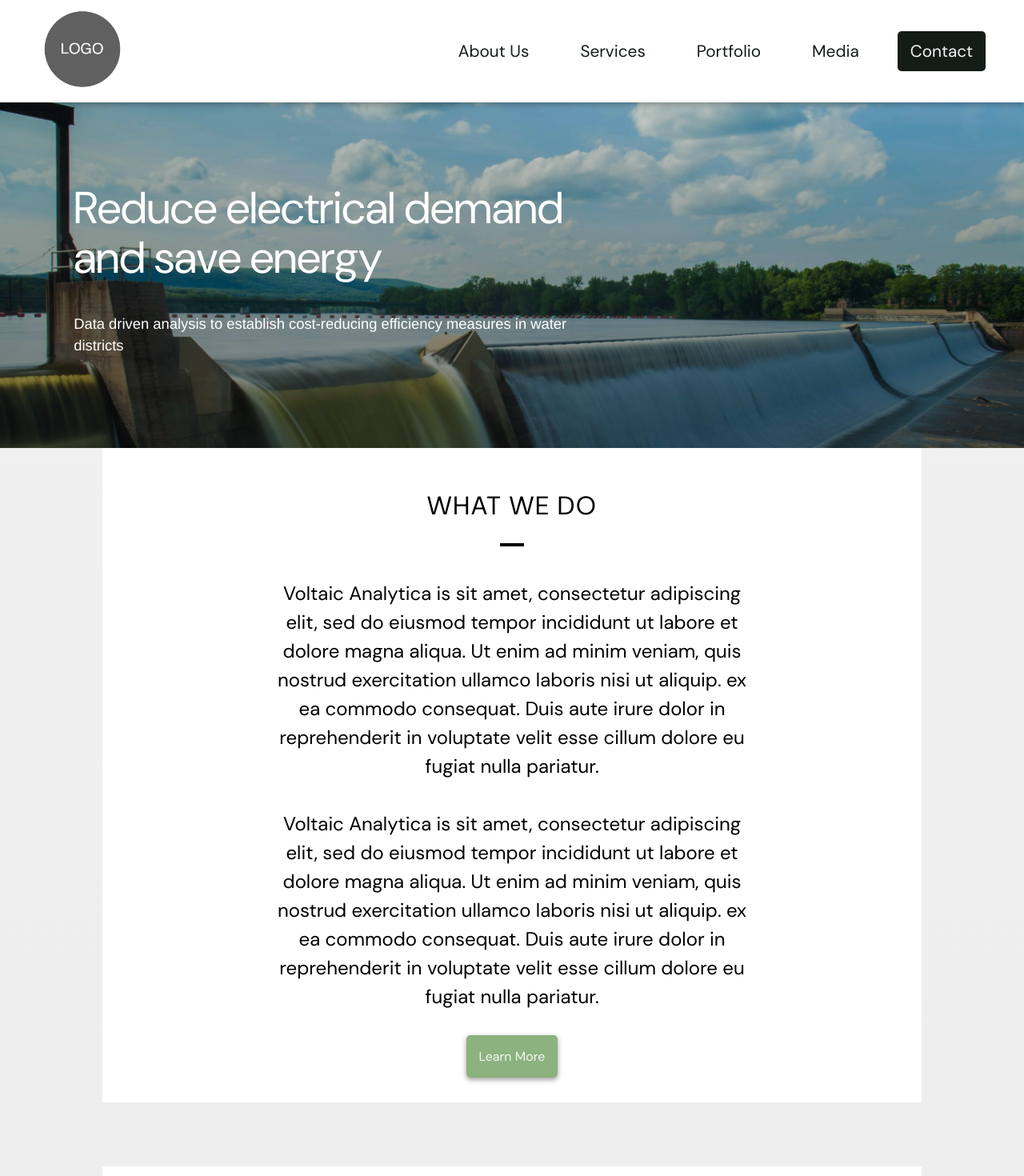
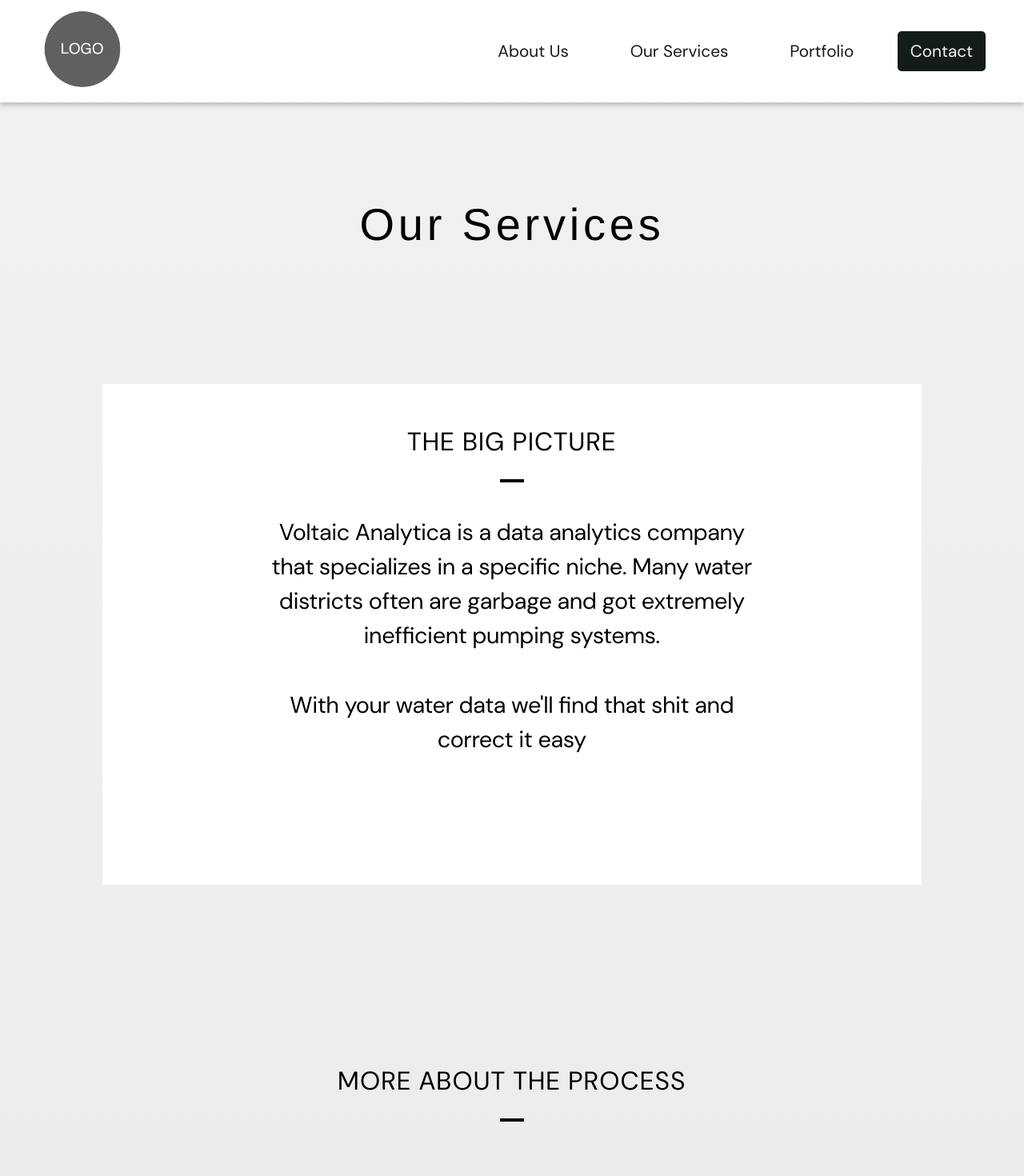
Before and after one commit to wangaj4/voltaic, a React (Create React App) app: page /services in a window 1280 px wide. Shown: the top 1470 px of the page at 80% size. Built offline with nearby package versions, Linux system fonts and the light colour scheme.

Commit message:
minor updates, add buttons, remove media page

```diff
--- a/src/About.js
+++ b/src/About.js
@@ -1,7 +1,9 @@
 import './main.css';
 import './About.css';
 
-import React, {useState, useEffect, Fragment} from 'react';
+import React, {useState, useEffect, useRef} from 'react';
+
+import { useLocation } from 'react-router-dom';
 
 import profile1 from './img/temppro.png';
 import profile2 from './img/temppro.png';
@@ -20,12 +22,17 @@
 
 function About() {
 
-
+    const scrollToRef = useRef(null);
+    const location = useLocation();
     useEffect(()=>{
         window.scrollTo({
             top:0,
             behavior: "instant"
         });
+        if (scrollToRef.current && location.hash === '#team') {
+            scrollToRef.current.scrollIntoView({ behavior: 'smooth' });
+        }
+
         window.addEventListener('scroll',aboutTransitions);
         setTimeout(()=>{
             document.getElementsByClassName("encompass")[0].classList.remove("fade");
@@ -98,7 +105,7 @@
     return (
         <div className={"encompass fade"}>
             <div className={"titleBanner2"}>
-                <div className={"bannerTitle"}>
+                <div className={"bannerTitle"} data-aos = "fade-up" data-aos-duration="800">
                     About Us
                 </div>
             </div>
@@ -108,7 +115,7 @@
                     <div className={"centerHeader"}>UC Riverside</div>
                     <div className={"separateBar"}/>
                     <div className={"centerText"}>
-                        Our company originates from a team working directly under the University of California Riverside, personally led by Dr Sadrul Ula,
+                        Our company originates from a team working directly for the University of California - Riverside, led by Dr Sadrul Ula,
                         Principal Investigator of Microgrids and Energy Infrastructure at the University's College of Engineering.
                         <br/><br/>
                         Under the University's programs, we have already served various water districts across Southern California, allowing them to operate under more efficient conditions and scheduling.
@@ -163,7 +170,7 @@
 
             <div className='spacer'/>
 
-            <div className={"centerHeader"}>OUR LEADERSHIP</div>
+            <div className={"centerHeader"} id = "team" ref={scrollToRef}>OUR LEADERSHIP</div>
             <div className={"separateBar"}/>
             <div className='carouselContainer'>
                 <div id='carouselNav'>
--- a/src/App.js
+++ b/src/App.js
@@ -36,7 +36,6 @@
               <Route path="/about" element={<About />} />
               <Route path="/services" element={<Services />} />
               <Route path="/portfolio" element={<About />} />
-              <Route path="/media" element={<About />} />
               <Route path="/contact" element={<About />} />
           </Routes>
 
--- a/src/Navbar.css
+++ b/src/Navbar.css
@@ -41,7 +41,7 @@
 
 
 .navbarItem{
-    padding: 0.7rem 1rem;
+    padding: 0.7rem 1.4rem;
     margin-inline: 1rem;
     cursor: pointer;
     transition:0.2s all;
--- a/src/Navbar.js
+++ b/src/Navbar.js
@@ -19,13 +19,10 @@
                     About Us
                 </Nav.Link>
                 <Nav.Link as = {Link} to = "/services" className = "navbarItem">
-                    Services
+                    Our Services
                 </Nav.Link>
                 <Nav.Link as = {Link} to = "/portfolio" className = "navbarItem">
                     Portfolio
-                </Nav.Link>
-                <Nav.Link as = {Link} to = "/media" className = "navbarItem">
-                    Media
                 </Nav.Link>
                 <Nav.Link as = {Link} to = "/contact" className = "navbarFocus">
                     Contact
--- a/src/Services.css
+++ b/src/Services.css
@@ -0,0 +1,3 @@
+.larger{
+    font-size:1.8rem;
+}
--- a/src/Services.js
+++ b/src/Services.js
@@ -12,48 +12,37 @@
         });
         setTimeout(()=>{
             document.getElementsByClassName("encompass")[0].classList.remove("fade");
-            var title = document.getElementsByClassName("titleText")[0];
-            title.classList.add("entry");
         },200);
     },[])
     return (
         <div className={"encompass fade"}>
 
-            <div className={"titleBanner"}>
-                <div className={"darkTint"}/>
-                <div className = {"most"}>
-                    <div className={"titleText"}>
-                        Reduce electrical demand and save energy
-                    </div>
-                    <div className={"subText"}>
-                        Data driven analysis to establish cost-reducing efficiency measures in water districts
-                    </div>
+            <div className={"titleBanner2"}>
+                <div className={"bannerTitle"} data-aos = "fade-up" data-aos-duration="800">
+                    Our Services
                 </div>
-
             </div>
 
             <div className={"contentBanner"}>
                 <div className={"centerHeader"}>
-                    WHAT WE DO
+                    THE BIG PICTURE
                 </div>
                 <div className={"separateBar"}/>
-                <div className={"centerText"} id = "mainDescription">
-                    Voltaic Analytica is sit amet, consectetur adipiscing elit, sed do eiusmod tempor
-                    incididunt ut labore et dolore magna aliqua. Ut enim ad minim veniam, quis nostrud
-                    exercitation ullamco laboris nisi ut aliquip. ex ea commodo consequat. Duis aute irure dolor in
-                    reprehenderit in voluptate velit esse cillum dolore eu fugiat nulla pariatur.
+                <div className={"centerText larger"}>
+                    Voltaic Analytica is a data analytics company that specializes in a specific niche. Many water districts often
+                    are garbage and got extremely inefficient pumping systems.
                     <br/><br/>
-                    Voltaic Analytica is sit amet, consectetur adipiscing elit, sed do eiusmod tempor
-                    incididunt ut labore et dolore magna aliqua. Ut enim ad minim veniam, quis nostrud
-                    exercitation ullamco laboris nisi ut aliquip. ex ea commodo consequat. Duis aute irure dolor in
-                    reprehenderit in voluptate velit esse cillum dolore eu fugiat nulla pariatur.
+                    With your water data we'll find that shit and correct it easy
                 </div>
-                <div className={"button"}>
-                    Learn More
-                </div>
+                <div className='spacer2'/>
             </div>
 
+            <div className='spacer2'/>
+            <div className={"centerHeader"}>MORE ABOUT THE PROCESS</div>
+            <div className={"separateBar"}/>
+
             <div className={"spacer"}/>
+
             <div className={"contentBanner"}>
                 <div className={"centerHeader"}>
                     SOME OF OUR WORK
@@ -73,53 +62,6 @@
             </div>
 
             <div className={"spacer2"}/>
-            <div className={"spacer"}>
-                <div className={"centerHeader"}>WHO WE ARE</div>
-            </div>
-
-            <div className={"flexBanner"}>
-                <div className={"sixty"}>
-                    <div className={"centerHeader"}>Experience</div>
-                    <div className={"separateBar"}/>
-                    <div className={"centerText hiddenLeft"} id = "team1">
-                        Voltaic Analytica is sit amet, consectetur adipiscing elit, sed do eiusmod tempor
-                        incididunt ut labore et dolore magna aliqua. Ut enim ad minim veniam, quis nostrud
-                        exercitation ullamco laboris nisi ut aliquip. ex ea commodo consequat. Duis aute irure dolor in
-                        reprehenderit in voluptate velit esse cillum dolore eu fugiat nulla pariatur.
-                        <br/>
-                        <div className={"button"}>
-                            Our Story
-                        </div>
-                        <div className={"spacer"}></div>
-                    </div>
-                </div>
-                <div className={"forty"}>
-                    <div className={"teamImage"}/>
-                </div>
-            </div>
-
-            <div className={"flexBanner"}>
-                <div className={"forty"}>
-                    <div className={"teamImage"}/>
-                </div>
-                <div className={"sixty"}>
-                    <div className={"centerHeader"}>Talent</div>
-                    <div className={"separateBar"}/>
-                    <div className={"centerText hiddenRight"} id = "team2">
-                        Voltaic Analytica is sit amet, consectetur adipiscing elit, sed do eiusmod tempor
-                        incididunt ut labore et dolore magna aliqua. Ut enim ad minim veniam, quis nostrud
-                        exercitation ullamco laboris nisi ut aliquip. ex ea commodo consequat. Duis aute irure dolor in
-                        reprehenderit in voluptate velit esse cillum dolore eu fugiat nulla pariatur.
-                        <br/>
-                        <div className={"button"}>
-                            Our Team
-                        </div>
-                        <div className={"spacer"}></div>
-                    </div>
-                </div>
-            </div>
-
-            <div className={"spacer2"}/>
 
         </div>
 
--- a/src/main.css
+++ b/src/main.css
@@ -56,7 +56,7 @@
 
 .encompass{
     opacity:1;
-    transition: 0.3s opacity;
+    transition: 0.2s opacity;
 }
 
 .fade{
```
Also changed, not shown: src/Home.js (+17 -5 lines).
